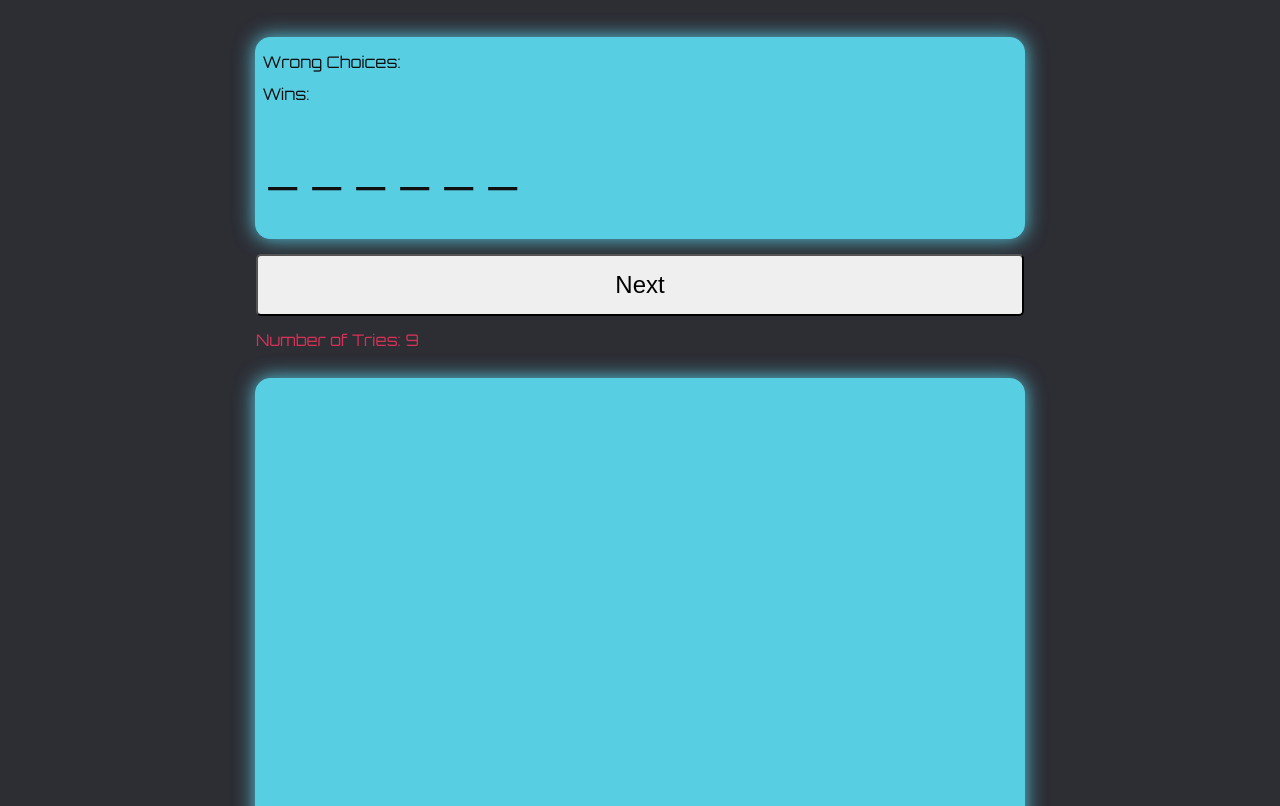
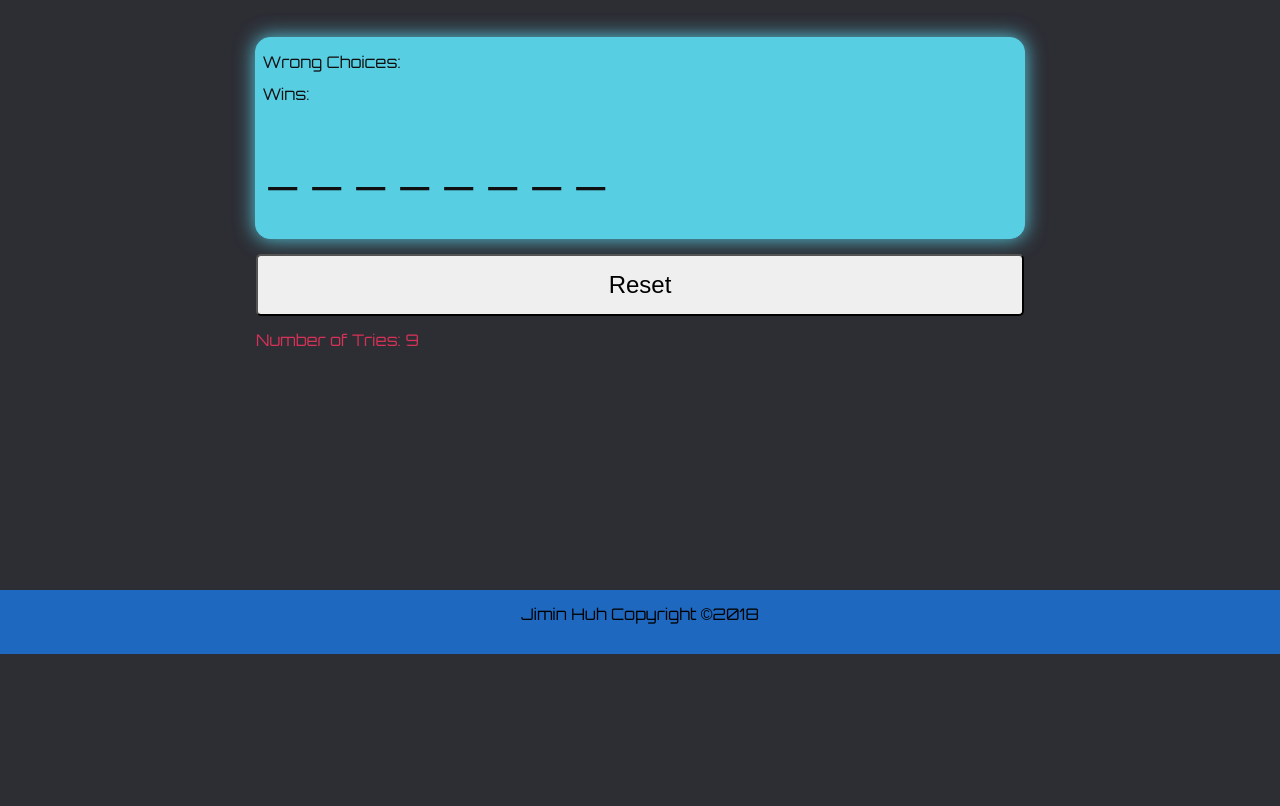
Before and after one commit to jiminhuh/Word-Guessing-Game, a plain HTML site: page index.html in a window 1280 px wide. Shown: the part 146-952 px from the top of the page. After the commit the page ends 800 px from the top, so only its background shows below. Drawn offline with Linux system fonts and the light colour scheme.

Commit message:
made finishing touches to styling

```diff
--- a/assets/css/style.css
+++ b/assets/css/style.css
@@ -54,7 +54,7 @@ body {
 }
 
 /* Button */
-#next {
+#reset {
     width: 60%;
     padding: 15px;
     margin: 0 auto;
@@ -74,7 +74,7 @@ body {
 
 /* Hangman Visual */
 
-#hangman {
+#visuals {
     background-color: #58cee3;
     width: 60%;
     height: 500px;
--- a/assets/javascript/game.js
+++ b/assets/javascript/game.js
@@ -6,11 +6,12 @@ var wordDisplay = document.getElementById("blank-spaces");
 var guessedLetters = document.getElementById("my-choices");
 var errorCount = document.getElementById("tries");
 var winCounter = document.getElementById("correct");
-var next = document.getElementById("next");
+var reset = document.getElementById("reset");
 
+// Start game Function
 function game () {
 
-var words = ['bright', 'solar', 'light', 'sun', 'planet', 'asteroid', 'world'];
+    var words = ['solar', 'sun', 'planet', 'asteroid', 'earth'];
     var answerArray = [];
     var rightArray = [];
     var wrongArray = [];
@@ -19,8 +20,6 @@ var wrongArray = [];
     var randomWord = words[Math.floor(Math.random() * words.length)];
     console.log(randomWord);
 
-// Split word
-// iterate the split word
 
     // Update wordDisplay with underscores matching length of word
     function underscores () {
@@ -45,6 +44,7 @@ underscores();
     document.onkeyup = function (event) {
         var keyWord = event.key;
         answerArray[randomWord.indexOf(keyWord)] = keyWord;
+        if(event.keyCode >= 65 && event.keyCode <= 90) {
             if (randomWord.indexOf(keyWord) !== -1) {
                 rightArray.push(keyWord);
                 wordDisplay.innerHTML = answerArray.join(" ");
@@ -53,8 +53,8 @@ document.onkeyup = function (event) {
                     // Raises win counter and displays it on screen
                     wins++;
                     winCounter.innerHTML = wins;
-            alert("You got it!");
-            return;
+                    game();
+                    guessedLetters.innerHTML = [];
                 }
             } else {
                 wrongArray.push(keyWord);
@@ -68,17 +68,20 @@ document.onkeyup = function (event) {
                 }
             }
         }
+    }
 
 }
 
 // Run game function
 game();
 
-// onclick button will activate next function
-next.addEventListener("click", function () {
+// onclick button will activate reset function
+reset.addEventListener("click", function () {
     game();
     guessedLetters.innerHTML = [];
     errorCount.innerHTML = 9;
+    wins = 0;
+    winCounter.innerHTML = 0;
 });
 
 // Adding Visuals and effects
--- a/index.html
+++ b/index.html
@@ -19,16 +19,10 @@
             <div id="blank-spaces"> _ _ _ _ _</div>
         </div>
         <!-- Buttons -->
-        <button id="next">Next</button>
+        <button id="reset">Reset</button>
         <!--Hint Area-->
         <h3 id="try">Number of Tries: <span id="tries"> 9 </span> </h3>
         <!-- HangMan Visual-->
-        <div id="hangman">
-            <canvas id="hangmanCanvas" width="500px" height="400px">
-
-            </canvas>
-
-        </div>
         <!-- Footer -->
         <footer>
             <p>Jimin Huh Copyright &copy;2018</p>
```
Lines whose indentation alone changed are shown as unchanged.
